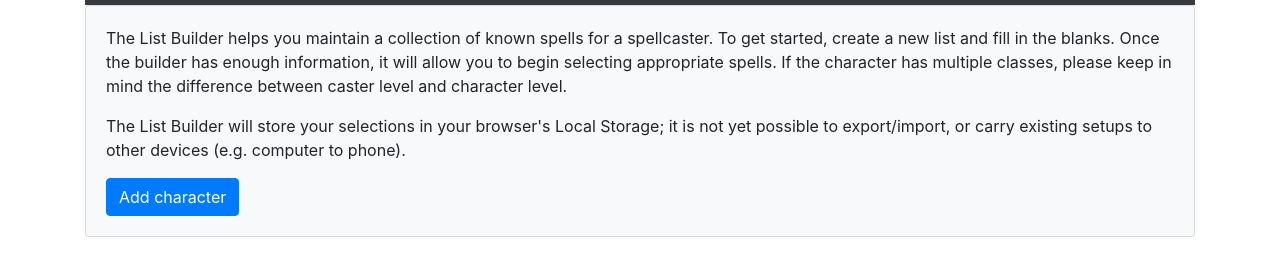
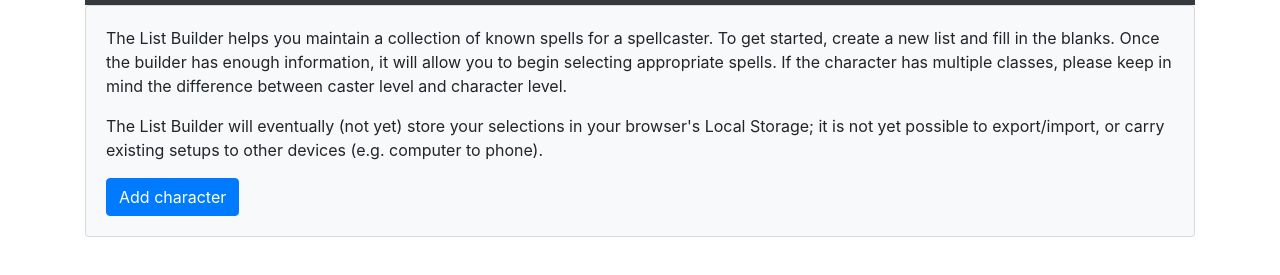
Before and after one commit to Hectate/sphelper, a website: page index.html in a window 1280 px wide. Both pictures are taken after a click on the item "List Builder". Shown: the part 51-326 px from the top of the page. Drawn offline with Linux system fonts and the light colour scheme.

Commit message:
Small update to manage expectations

```diff
--- a/index.html
+++ b/index.html
@@ -119,7 +119,7 @@
         <div v-if="page == 'builder'">
           <b-card bg-variant="light">
             <p>The List Builder helps you maintain a collection of known spells for a spellcaster. To get started, create a new list and fill in the blanks. Once the builder has enough information, it will allow you to begin selecting appropriate spells. If the character has multiple classes, please keep in mind the difference between caster level and character level.</p>
-            <p>The List Builder will store your selections in your browser's Local Storage; it is not yet possible to export/import, or carry existing setups to other devices (e.g. computer to phone).</p>
+            <p>The List Builder will eventually (not yet) store your selections in your browser's Local Storage; it is not yet possible to export/import, or carry existing setups to other devices (e.g. computer to phone).</p>
           <b-btn @click="addCharacter()" variant="primary">Add character</b-btn>
           </b-card>
           <div v-for="(item, index) in characters" class="py-1">
```
